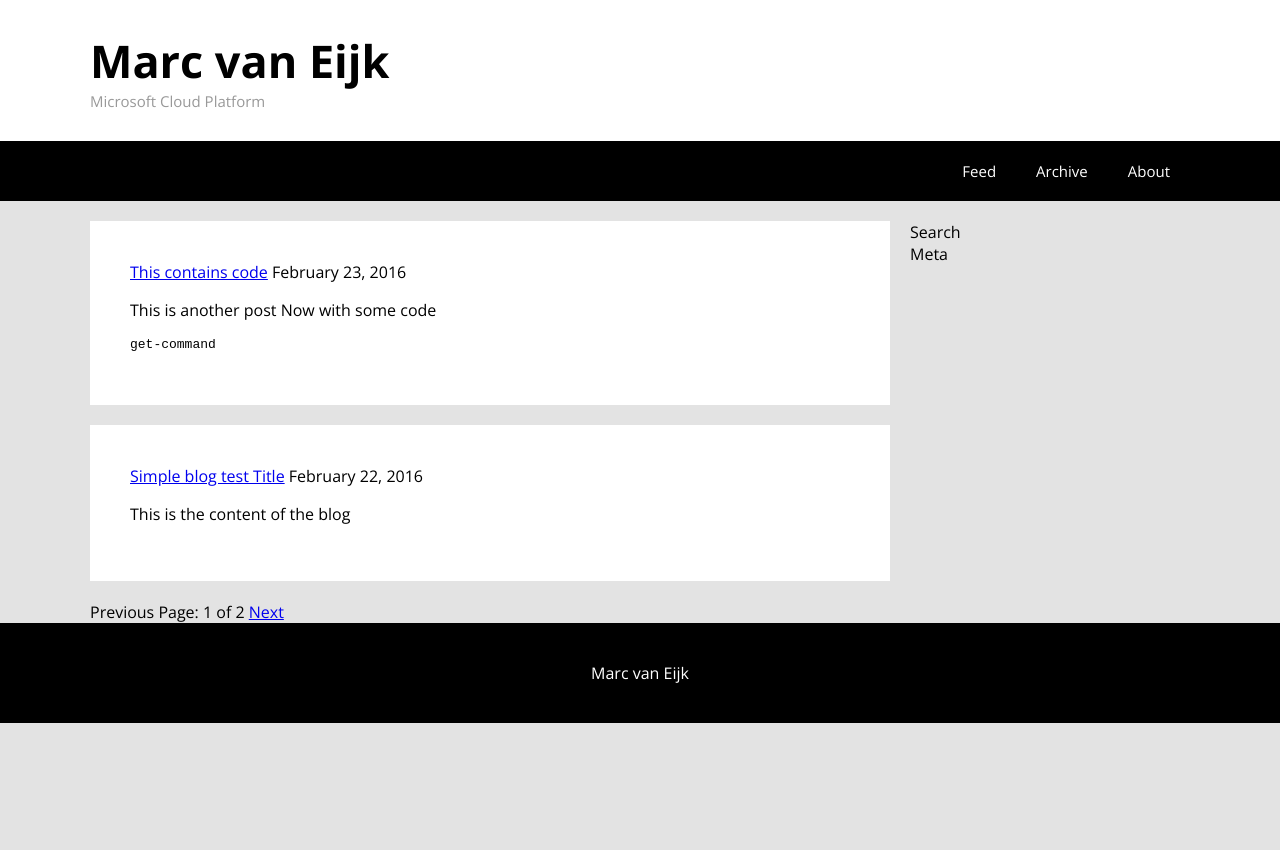
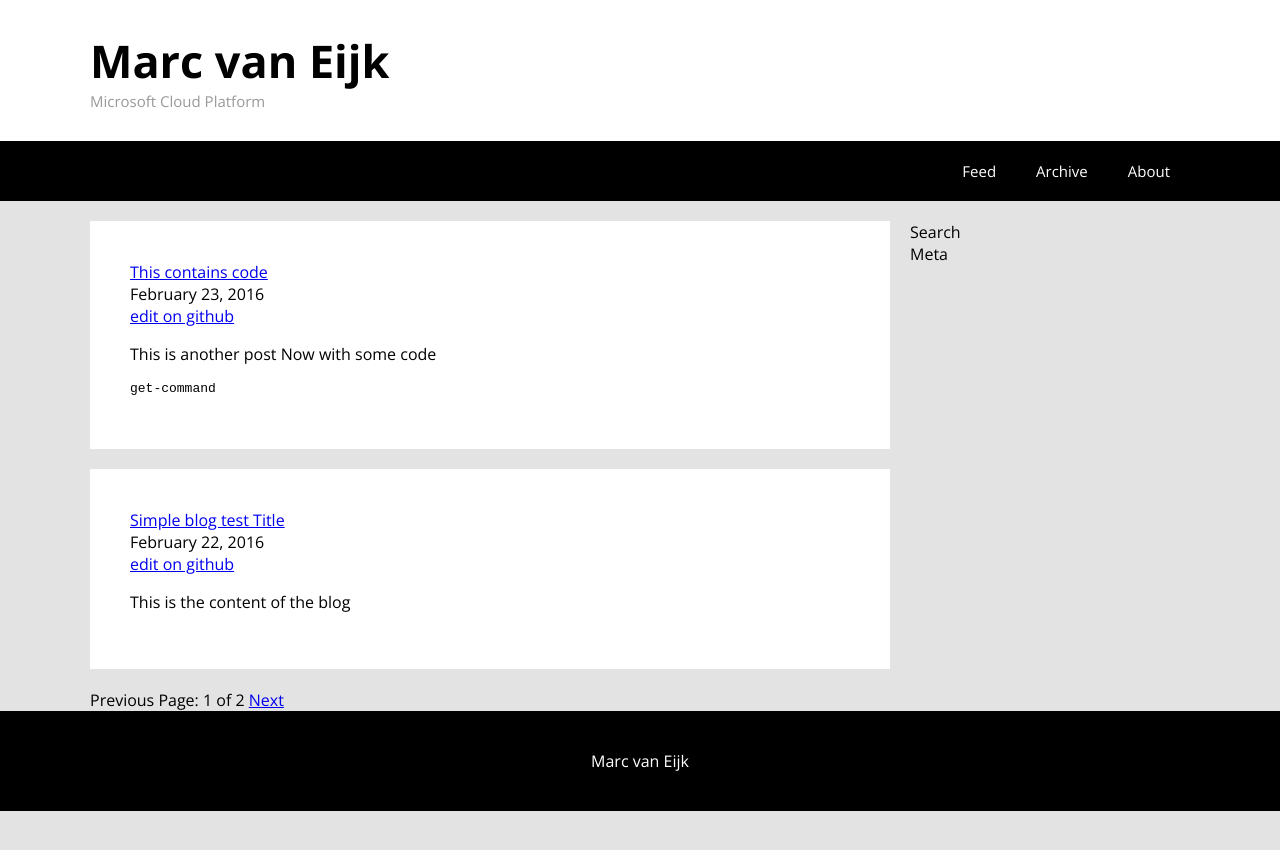
Before and after one commit to marcvaneijkdemo/marcvaneijkdemo.github.io, a Jekyll site: the page built from index.html, in a window 1280 px wide. Shown: the top 850 px of the page. Built offline with Jekyll 4.4.1, drawn with Linux system fonts in a browser that asks for light colours; the list of posts is cut into pages by our own code.

Commit message:
Update index.html

```diff
--- a/index.html
+++ b/index.html
@@ -5,9 +5,12 @@ layout: default
 	  {% for post in paginator.posts %}
 	    <li>
 	    		<div class="contentIndexLi">
-	    			<a href="{{ post.url }}" title="{{ post.title }}">{{ post.title }}</a>
-	    			{{ post.date | date: "%B %d, %Y" }}
-	    			{{ post.content }}
+	    			<div class="contentIndexTitle"><a href="{{ post.url }}" title="{{ post.title }}">{{ post.title }}</a></div>
+	    			<div class="contentIndexDate">{{ post.date | date: "%B %d, %Y" }}</div>
+	    			<div class="contentIndexEdit">
+	    				<a href="{{site.github.repository_url}}/blob/master/{{page.path}}" target="_blank">edit on github</a>
+	    			</div>
+	    			<div class="contentIndexExcerpt">{{ post.content }}</div>
     			</div>
 	    </li>
 	  {% endfor %}
```
